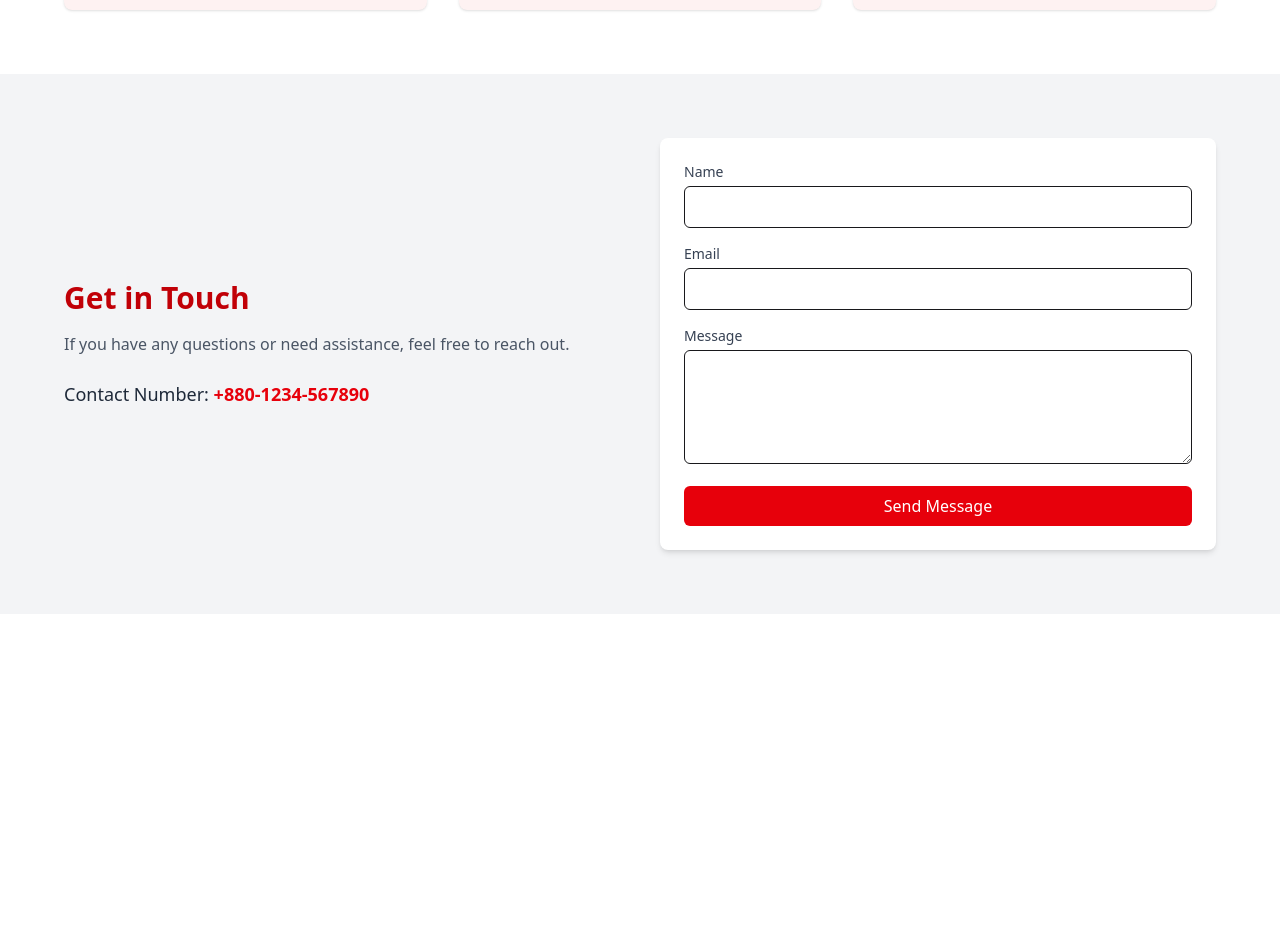
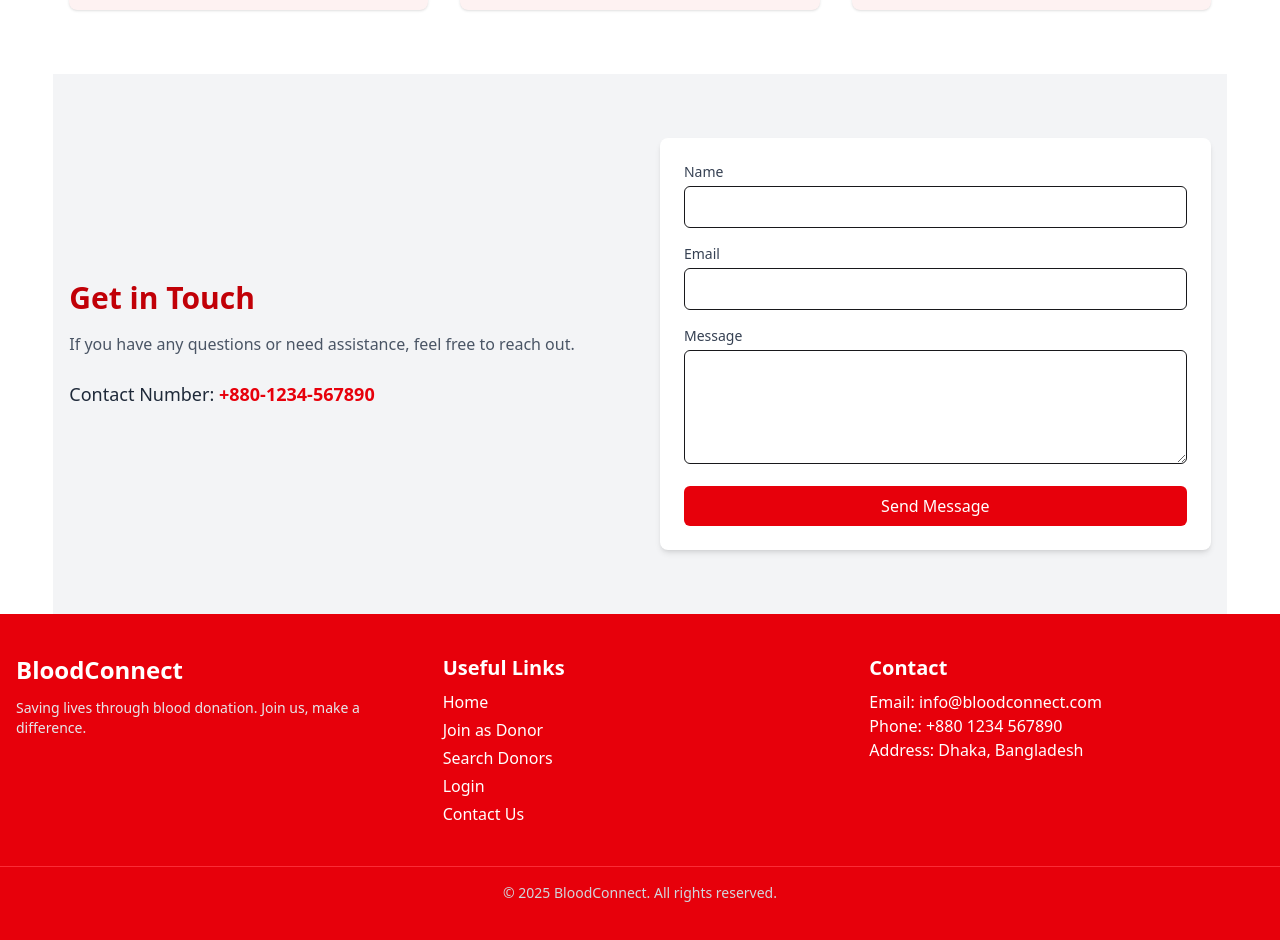
Before and after one commit to RAKIB2699/blood-donation, a React (Vite) app: page / in a window 1280 px wide. Shown: the part 720-1660 px from the top of the page. Before the commit the page ends 1334 px from the top, so only its background shows below. Built offline with nearby package versions, Linux system fonts and the light colour scheme; no server answers.

Commit message:
footer section add

```diff
--- a/src/Home/ContactUs.jsx
+++ b/src/Home/ContactUs.jsx
@@ -15,7 +15,7 @@ const ContactUs = () => {
   return (
     <section className="py-16 bg-gray-100 px-4">
       <div className="max-w-6xl mx-auto grid md:grid-cols-2 gap-10 items-center">
-        {/* Contact Info */}
+
         <div>
           <h2 className="text-3xl font-bold text-red-700 mb-4">Get in Touch</h2>
           <p className="text-gray-600 mb-6">
@@ -26,7 +26,7 @@ const ContactUs = () => {
           </p>
         </div>
 
-        {/* Contact Form */}
+
         <form onSubmit={handleSubmit} className="bg-white p-6 rounded-lg shadow-md space-y-4">
           <div>
             <label className="block mb-1 text-sm font-medium text-gray-700">Name</label>
--- a/src/Home/Home.jsx
+++ b/src/Home/Home.jsx
@@ -5,16 +5,20 @@ import ContactUs from './ContactUs';
 
 const Home = () => {
     return (
-        <div>
+
+        <div >
            <div className='w-11/12 mx-auto'>
              <Banner></Banner>
            </div>
-           <div>
-            <Featured></Featured>
+
+            <div className='w-11/12 mx-auto'>
+                <Featured></Featured>
+            </div>
+
+           <div className='w-11/12 mx-auto'>
+             <ContactUs></ContactUs>
            </div>
-           <div>
-            <ContactUs></ContactUs>
-           </div>
+
         </div>
     );
 };
--- a/src/shared/Footer.jsx
+++ b/src/shared/Footer.jsx
@@ -1,11 +1,46 @@
 import React from 'react';
+import { Link } from 'react-router';
 
 const Footer = () => {
-    return (
+  return (
+    <footer className="bg-red-600 text-white py-10">
+      <div className="max-w-7xl mx-auto px-4 grid md:grid-cols-3 gap-8">
+
+        {/* Site Info */}
         <div>
+          <h2 className="text-2xl font-bold mb-3">BloodConnect</h2>
+          <p className="text-sm text-gray-200">
+            Saving lives through blood donation. Join us, make a difference.
+          </p>
+        </div>
 
+        {/* Useful Links */}
+        <div>
+          <h3 className="text-xl font-semibold mb-2">Useful Links</h3>
+          <ul className="space-y-1">
+            <li><Link to="/" className="hover:underline">Home</Link></li>
+            <li><Link to="/register" className="hover:underline">Join as Donor</Link></li>
+            <li><Link to="/search" className="hover:underline">Search Donors</Link></li>
+            <li><Link to="/login" className="hover:underline">Login</Link></li>
+            <li><Link to="/contact" className="hover:underline">Contact Us</Link></li>
+          </ul>
         </div>
-    );
+
+        {/* Contact Info */}
+        <div>
+          <h3 className="text-xl font-semibold mb-2">Contact</h3>
+          <p>Email: <a href="mailto:info@bloodconnect.com" className="hover:underline">info@bloodconnect.com</a></p>
+          <p>Phone: <a href="tel:+8801234567890" className="hover:underline">+880 1234 567890</a></p>
+          <p>Address: Dhaka, Bangladesh</p>
+        </div>
+      </div>
+
+      {/* Bottom */}
+      <div className="text-center mt-10 text-sm text-gray-300 border-t border-red-500 pt-4">
+        &copy; {new Date().getFullYear()} BloodConnect. All rights reserved.
+      </div>
+    </footer>
+  );
 };
 
 export default Footer;
```
